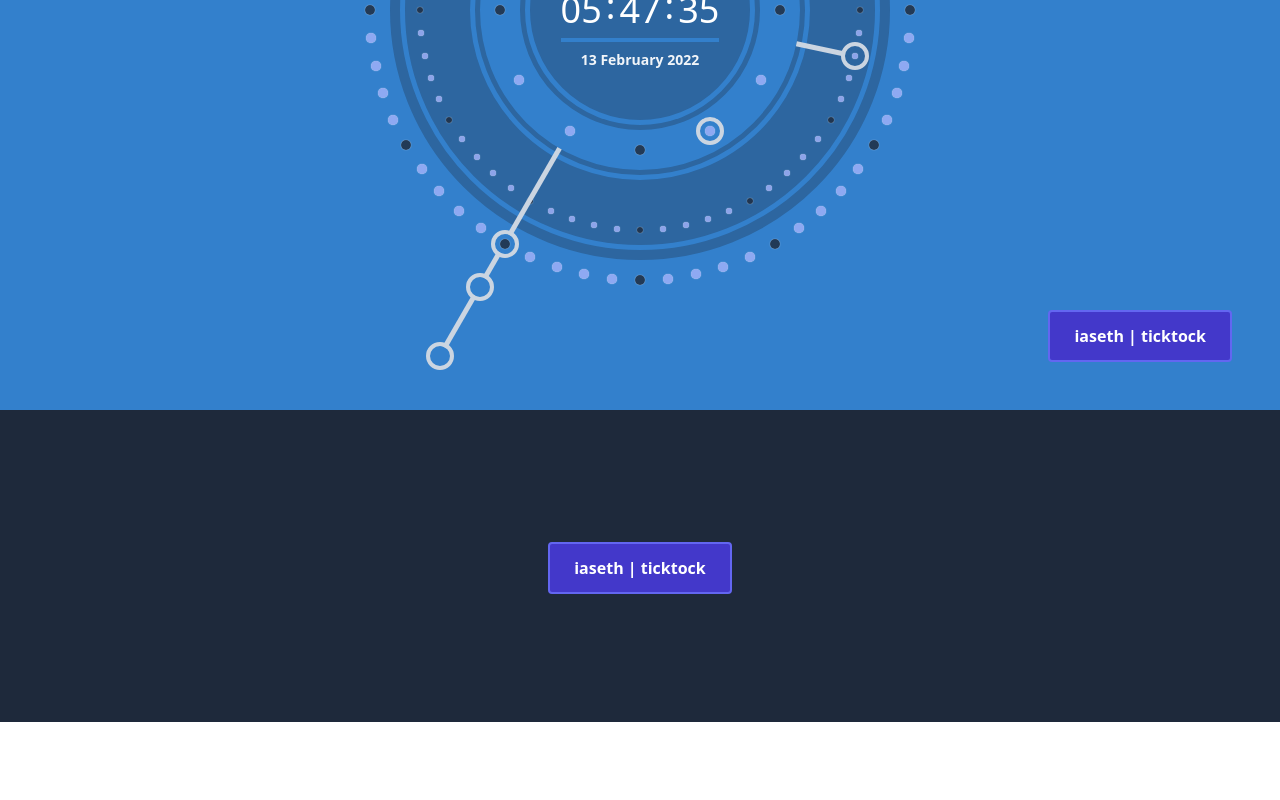
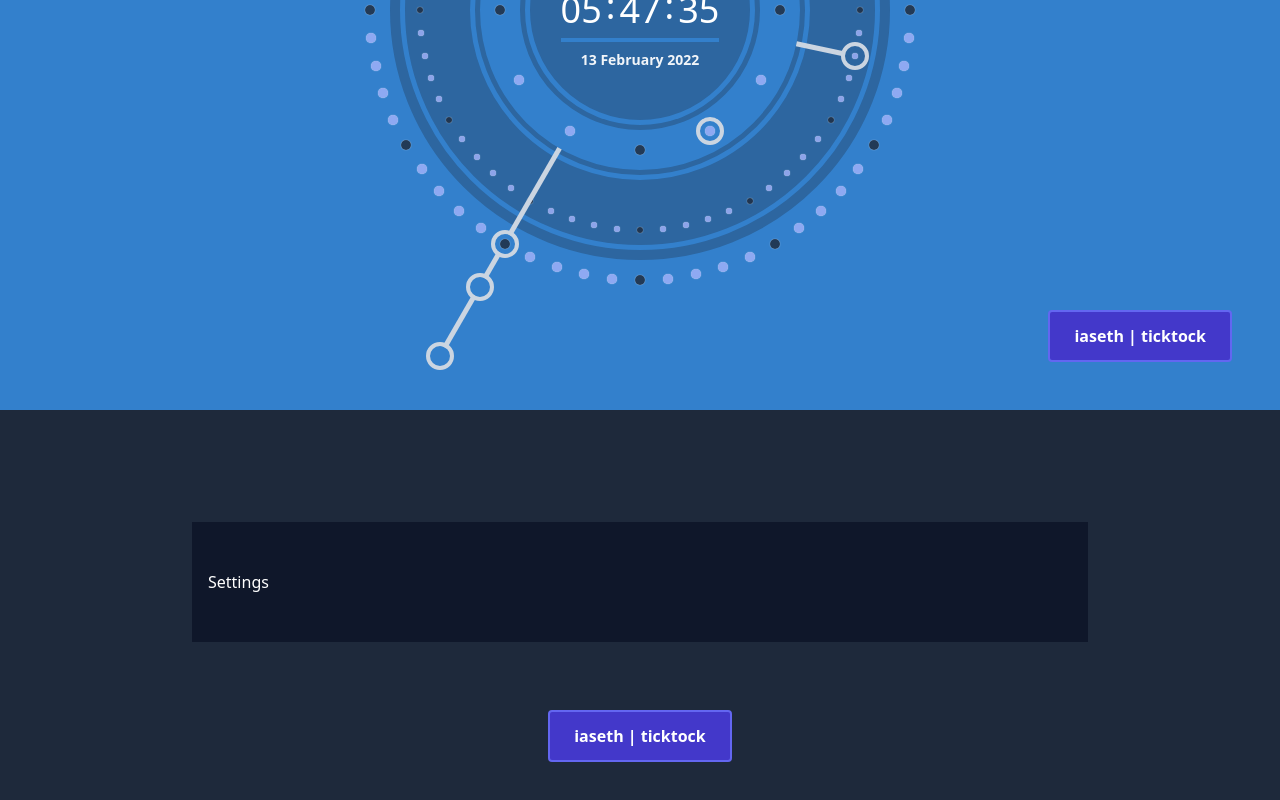
Before and after one commit to iaseth/ticktock, a React (Create React App) app: page / in a window 1280 px wide. Shown: the part 390-1190 px from the top of the page. Before the commit the page ends 1112 px from the top, so only its background shows below. Built offline with nearby package versions, Linux system fonts and the light colour scheme.

Commit message:
Added basic settings components

```diff
--- /dev/null
+++ b/src/TickTock/Settings.js
@@ -0,0 +1,13 @@
+
+
+
+export default function Settings ({
+	//
+}) {
+
+	return (
+		<div className="Settings max-w-4xl m-auto bg-slate-900 px-4 py-12 text-white">
+			<h2>Settings</h2>
+		</div>
+	);
+}
--- a/src/TickTock/TickTock.js
+++ b/src/TickTock/TickTock.js
@@ -3,6 +3,7 @@ import colorita from 'colorita';
 
 import './TickTock.css';
 
+import Settings from './Settings';
 import CenterText from './CenterText';
 import Dial from './Dial';
 import Ring from './Ring';
@@ -19,6 +20,8 @@ export default function TickTock () {
 	let [date, setDate] = React.useState(new Date());
 	let [showFooter, setShowFooter] = React.useState(true);
 
+	let [showAmPm, setShowAmPm] = React.useState(false);
+
 	let seconds = date.getSeconds();
 	let minutes = date.getMinutes();
 	let hours = date.getHours();
@@ -27,6 +30,10 @@ export default function TickTock () {
 	let minutesPlus30 = (minutes + 30) % 60;
 
 	let currentBg = `hsl(${seconds * 6}, 60%, 50%)`;
+
+	let settingsProps = {
+		showAmPm, setShowAmPm
+	};
 
 	React.useEffect(() => {
 		const id = setInterval(function () {
@@ -98,8 +105,9 @@ export default function TickTock () {
 				{project_link}
 			</div>
 
-			{showFooter && <footer className="">
-				<div className="text-white text-center mx-auto bg-slate-800 px-12 py-32 border-t-4 border-slate-800">
+			{showFooter && <footer className="bg-slate-800 py-28">
+				<Settings {...settingsProps} />
+				<div className="text-white text-center mx-auto px-6 py-16 border-t-4 border-slate-800">
 					{project_link}
 				</div>
 			</footer>}
```
